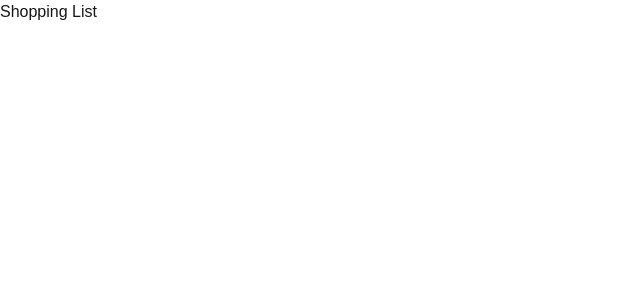
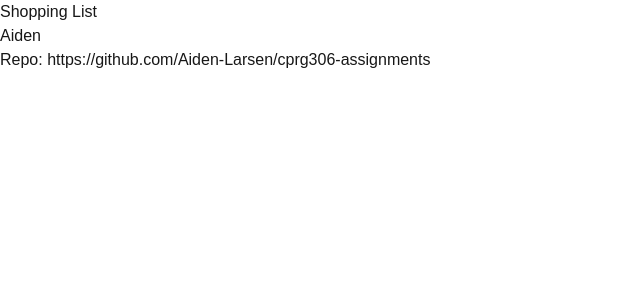
Before and after one commit to Aiden-Larsen/cprg306-assignments, a Next.js app: page /week-2 in a window 1280 px wide. Shown: the top 300 px of the page, without its empty margins (0-640 px from the left). Built offline with nearby package versions, Linux system fonts and the light colour scheme.

Commit message:
part2 step3 complete

```diff
--- a/app/week-2/page.js
+++ b/app/week-2/page.js
@@ -4,6 +4,7 @@ export default function Page() {
     return (
         <main>
             <h1>Shopping List</h1>
+            <StudentInfo></StudentInfo>
         </main>
     );
 }
--- a/app/week-2/student-info.js
+++ b/app/week-2/student-info.js
@@ -1,6 +1,10 @@
+import Link from 'next/link'
+
 export function StudentInfo() {
-    <main>
-        <h1>Aiden</h1>
-        <Link>https://github.com/Aiden-Larsen/cprg306-assignments/</Link>
-    </main>
+    return (
+        <main>
+            <h1>Aiden</h1>
+            <p>Repo: <Link href="https://github.com/Aiden-Larsen/cprg306-assignments">https://github.com/Aiden-Larsen/cprg306-assignments</Link></p>
+        </main>
+    );
 }
```
